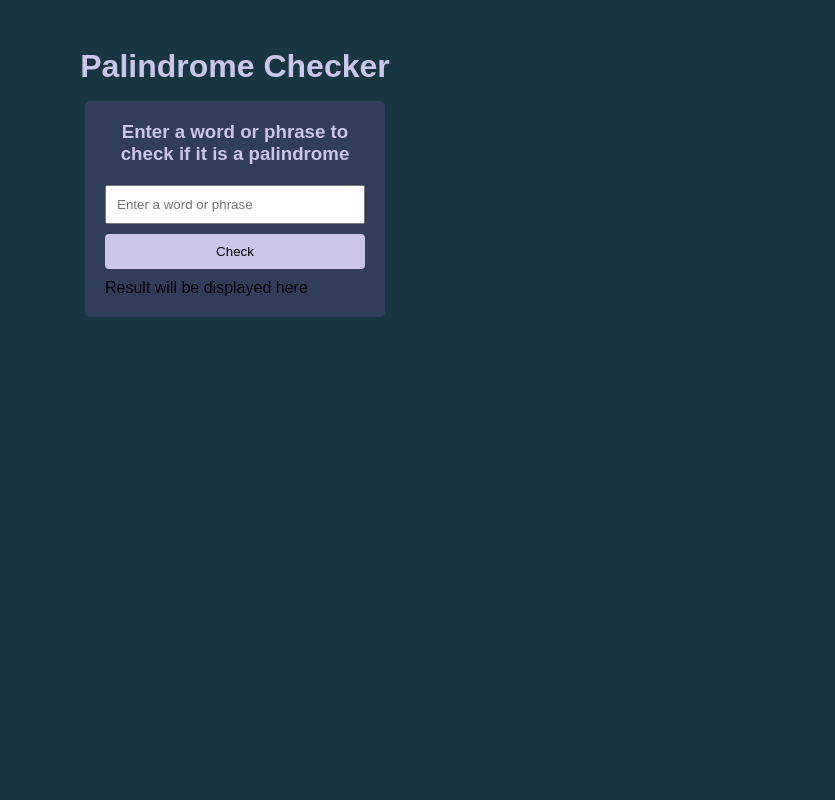
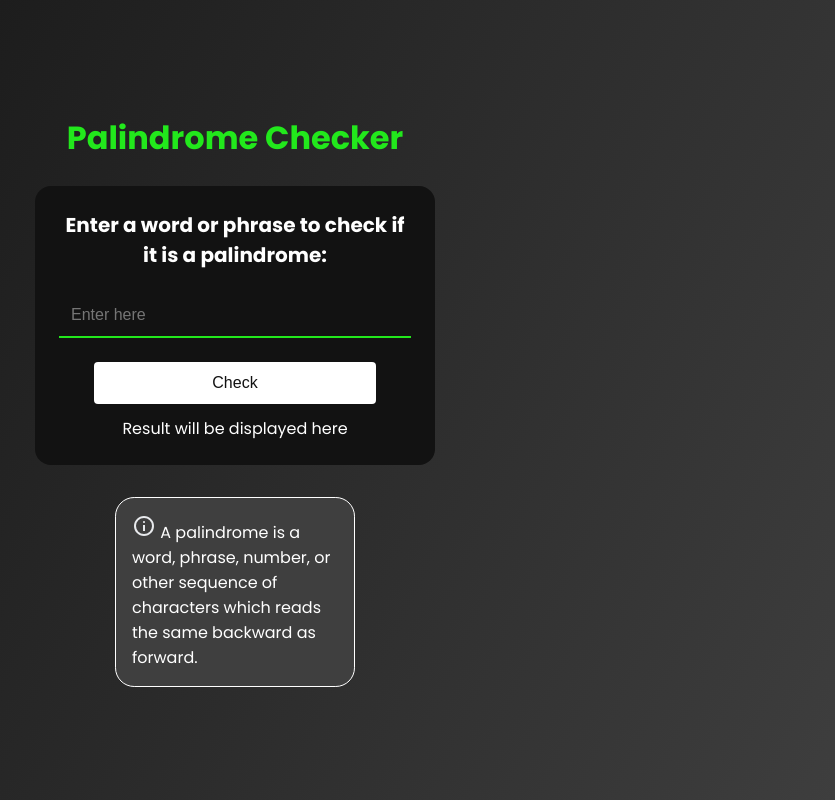
Before and after one commit to Premisterio/Mini-projects, a PHP site: page / in a window 1280 px wide. Shown: the whole page, without its empty margins (405-1240 px from the left). Run offline with PHP 8.4, Linux system fonts and the light colour scheme.

Commit message:
Changes style of the page
Changes:
- Added svg
- Changed the input and button styles
- Changed the form to be centered

```diff
--- a/javaScript/palindrome-checker/index.html
+++ b/javaScript/palindrome-checker/index.html
@@ -9,19 +9,31 @@
 </head>
 
 <body>
-    <div class="">
+    <main class="main-container">
+
         <h1>Palindrome Checker</h1>
-        <div class="container">
-            <h3>Enter a word or phrase to check if it is a palindrome</h3>
-            <input type="text" id="text-input" placeholder="Enter a word or phrase" required>
-            <button id="check-btn">Check</button>
+        <div class="input-container">
+            <h3>Enter a word or phrase to check if it is a palindrome:</h3>
+            <form id="palindrome-form">
+                <input type="text" id="text-input" placeholder="Enter here" required>
+                <button type="submit" id="check-btn">Check</button>
+            </form>
             <p id="result">Result will be displayed here</p>
         </div>
-    </div>
+
+        <div class="info-container">
+            <p><svg xmlns="http://www.w3.org/2000/svg" height="24px" viewBox="0 -960 960 960" width="24px" fill="#e8eaed"><path d="M440-280h80v-240h-80v240Zm40-320q17 0 28.5-11.5T520-640q0-17-11.5-28.5T480-680q-17 0-28.5 11.5T440-640q0 17 11.5 28.5T480-600Zm0 520q-83 0-156-31.5T197-197q-54-54-85.5-127T80-480q0-83 31.5-156T197-763q54-54 127-85.5T480-880q83 0 156 31.5T763-763q54 54 85.5 127T880-480q0 83-31.5 156T763-197q-54 54-127 85.5T480-80Zm0-80q134 0 227-93t93-227q0-134-93-227t-227-93q-134 0-227 93t-93 227q0 134 93 227t227 93Zm0-320Z"/></svg> A palindrome is a word, phrase, number, or other sequence of characters which reads the same backward as forward.</p>
+        </div>
+
+    </main>
+    <!-- Footer
+    <footer>
+        <p class="footer-p">
+            Created by Volodymyr Hrehul - <a target="_blank" class="footer-a" href="https://github.com/Premisterio">GitHub</a>
+        </p>
+    </footer> -->
+
     <script src="script.js"></script>
-    <footer>
-
-    </footer>
 </body>
 
 </html>
--- a/javaScript/palindrome-checker/styles.css
+++ b/javaScript/palindrome-checker/styles.css
@@ -1,9 +1,15 @@
+/* Import Google Fonts */
+@import url("https://fonts.googleapis.com/css2?family=Poppins:ital,wght@0,100;0,200;0,300;0,400;0,500;0,600;0,700;0,800;0,900;1,100;1,200;1,300;1,400;1,500;1,600;1,700;1,800;1,900&display=swap");
+
 /* Color palette variables */
 :root {
-  --color-1: #183642;
-  --color-2: #313d5a;
-  --color-3: #cbc5ea;
-  --color-4: #73628a;
+  --text: #fff;
+  --primary-1: #22e81c;
+  --primary-2: #55eb44;
+  --primary-3: #74ef60;
+  --dark-1: #121212;
+  --dark-2: #282828;
+  --dark-3: #3f3f3f;
 }
 
 /* CSS Reset */
@@ -13,55 +19,121 @@
   box-sizing: border-box;
 }
 
-/* Body */
+/* Body, background gradient */
 body {
-  font-family: Arial, Helvetica, sans-serif;
-  background-color: var(--color-1);
-  justify-content: center;
-  align-items: center;
-  margin: 0 auto;
-  padding: 0;
+  height: 100vh;
+  font-family: "Poppins", sans-serif;
+  background: linear-gradient(115deg, var(--dark-1), var(--dark-3));
 }
 
-.container {
-  width: 300px;
-  margin: auto;
-  padding: 20px;
-  background-color: #313d5a;
-  border-radius: 5px;
+.main-container {
+  display: flex;
+  flex-direction: column;
+  align-items: center;
+  justify-content: center;
+  height: 100vh;
+}
+
+/* Palindrome checker input container */
+.input-container {
+  width: 25rem;
+  padding: 1.5em;
+  background-color: var(--dark-1);
+  border-radius: 1rem;
 }
 
 h1 {
   text-align: center;
-  margin-top: 3rem;
-  margin-bottom: 1rem;
-  color: #cbc5ea;
+  margin-bottom: 1.5rem;
+  color: var(--primary-1);
+  font-size: 2rem;
 }
 
 h3 {
   text-align: center;
-  margin-bottom: 20px;
-  color: #cbc5ea;
+  margin-bottom: 1.5rem;
+  color: var(--text);
+  font-size: 1.25rem;
 }
 
 input {
-  padding: 10px;
-  margin-bottom: 10px;
+  padding: 12px;
+  margin-bottom: 12px;
   width: 100%;
+  border: none;
+  border-bottom: 2px solid var(--primary-1);
+  background: transparent;
+  color: var(--text);
+  outline: none;
+  font-size: 1rem;
 }
 
 button {
-  padding: 10px;
-  margin-bottom: 10px;
+  padding: 0.75rem;
+  margin: 0.75rem auto 0.75rem auto;
+  width: 80%;
+  border-radius: 0.25rem;
+  background-color: var(--text);
+  color: var(--dark-1);
+  border: none;
+  cursor: pointer;
+  font-size: 1rem;
+  display: block;
+  text-align: center;
+}
+
+button:hover {
+  background-color: var(--primary-2);
+  color: var(--text);
+}
+
+button:active {
+  background-color: var(--primary-3);
+  color: var(--text);
+}
+
+/* Result section */
+#result {
+  color: var(--text);
+  text-align: center;
+}
+
+/* Info section */
+.info-container {
+  margin-top: 2rem;
+  width: 15rem;
+  padding: 1em;
+  background-color: var(--dark-3);
+  border: 1px solid var(--text);
+  border-radius: 1.2rem;
+}
+
+p {
+  color: var(--text);
+}
+
+/* Footer
+#footer {
+  padding: 0.7rem 0 0.7rem 0;
+  background-color: #000;
+  color: #fff;
+  border-top: 1px solid var(--dark-3);
+  text-align: center;
+  bottom: 0;
   width: 100%;
-  border-radius: 0.25rem;
-  background-color: #cbc5ea;
-  color: #000;
-  border: none;
+  margin-top: 2rem;
+}
+
+.footer-a {
+  text-decoration: none;
+  color: #fff;
   cursor: pointer;
 }
 
-button:hover {
-  background-color: #73628a;
-  color: #000;
+.footer-a:hover {
+  color: #fff;
 }
+
+.footer-a:active {
+  color: #fff;
+} */
```
